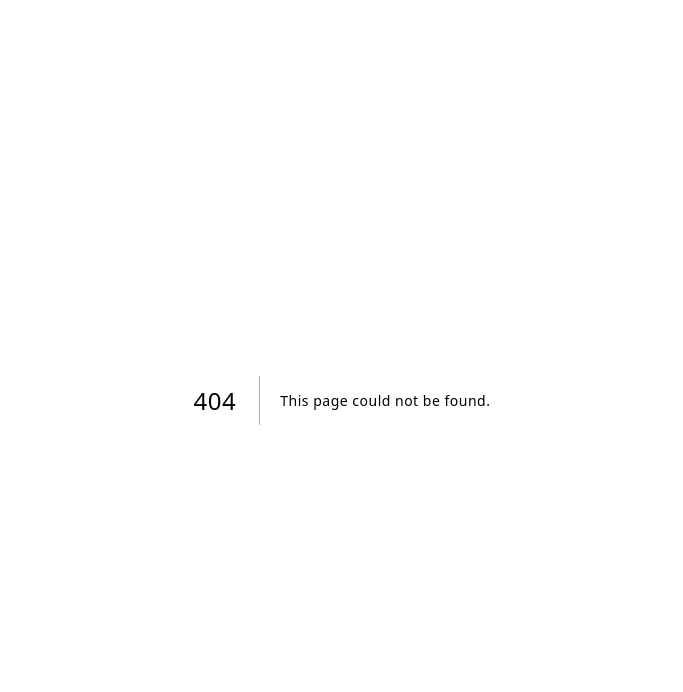
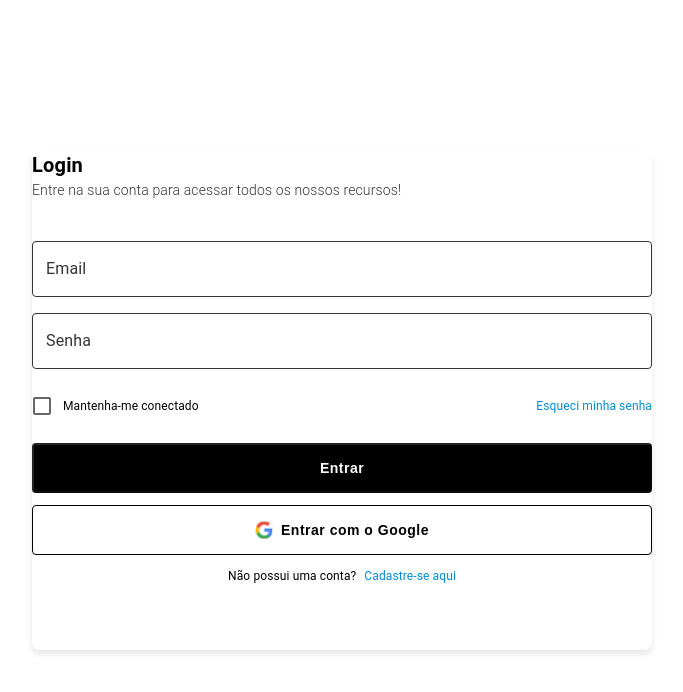
Before and after one commit to pedromendonca-dev/Projeto-Aplicado, a Next.js app in the folder frontend/: page /login in a window 1280 px wide. Before the commit this address had no page. Shown: the top 692 px of the page, without its empty margins (298-981 px from the left). Built offline with nearby package versions, Linux system fonts and the light colour scheme.

Commit message:
feat/login-screen

```diff
--- /dev/null
+++ b/frontend/src/app/login/page.tsx
@@ -0,0 +1,7 @@
+import { LoginForm } from "@/components/forms";
+
+const Login = () => {
+  return <LoginForm />;
+};
+
+export default Login;
--- a/frontend/src/components/forms/index.tsx
+++ b/frontend/src/components/forms/index.tsx
@@ -1,2 +1,3 @@
 export { default as RegisterForm } from "./register-form";
+export { default as LoginForm } from "./login-form";
 export { default as Form } from "./base-form";
--- /dev/null
+++ b/frontend/src/components/forms/login-form.tsx
@@ -0,0 +1,150 @@
+"use client";
+
+import Image from "next/image";
+import { useRouter } from "next/navigation";
+
+import { useForm } from "react-hook-form";
+import { zodResolver } from "@hookform/resolvers/zod";
+import { TextField, Typography, FormControlLabel, Checkbox } from "@mui/material";
+
+import Form from "./base-form";
+import { Row, Column, Button } from "@/components";
+
+import { LoginProps } from "@/lib/interface/login";
+
+import type { LoginForm } from "@/lib/schemas/login";
+import { loginFormSchema } from "@/lib/schemas/login";
+
+import { theme } from "@/lib/theme";
+
+import Google from "@/assets/images/google.svg";
+
+const LoginForm = () => {
+  const route = useRouter();
+
+  const {
+    handleSubmit,
+    register,
+    formState: { isValid },
+  } = useForm<LoginForm>({
+    mode: "all",
+    resolver: zodResolver(loginFormSchema),
+  });
+
+  const loginSubmit = (data: LoginProps) => {
+    console.log(data);
+  };
+
+  return (
+    <Row width="100%" height="100vh" alignItems="center" justifyContent="center">
+      <Column
+        width="620px"
+        height="500px"
+        backgroundColor={theme.colors.white}
+        boxShadow="0 4px 6px rgba(0, 0, 0, 0.1)"
+        borderRadius="8px"
+      >
+        <Column marginBottom="s7">
+          <Typography fontSize={20} fontWeight={600}>
+            Login
+          </Typography>
+          <Typography fontSize={14} sx={{ color: theme.colors.gray[300] }} fontWeight={300}>
+            Entre na sua conta para acessar todos os nossos recursos!
+          </Typography>
+        </Column>
+        <Form onSubmit={handleSubmit(loginSubmit)}>
+          <Column height="100%">
+            <TextField
+              label="Email"
+              type="email"
+              sx={{
+                mb: 2,
+                '& .MuiOutlinedInput-root': {
+                  '& fieldset': {
+                    borderColor: theme.colors.gray[300],
+                  },
+                  '&:hover fieldset': {
+                    borderColor: theme.colors.green[100],
+                  },
+                },
+                '& .MuiFormLabel-root': {
+                  color: theme.colors.gray[300],
+                },
+                '& .MuiFormLabel-root.Mui-focused': {
+                  color: theme.colors.green[100],
+                },
+                '& .MuiInputBase-input::placeholder': {
+                  color: theme.colors.gray[300],
+                },
+                '& .MuiOutlinedInput-root:hover .MuiInputBase-input::placeholder': {
+                  color: theme.colors.green[100],
+                },
+              }}
+              {...register("email")}
+            />
+            <TextField
+              label="Senha"
+              type="password"
+              sx={{
+                mb: 2,
+                '& .MuiOutlinedInput-root': {
+                  '& fieldset': {
+                    borderColor: theme.colors.gray[300],
+                  },
+                  '&:hover fieldset': {
+                    borderColor: theme.colors.green[100],
+                  },
+                },
+                '& .MuiFormLabel-root': {
+                  color: theme.colors.gray[300],
+                },
+                '& .MuiFormLabel-root.Mui-focused': {
+                  color: theme.colors.green[100],
+                },
+                '& .MuiInputBase-input::placeholder': {
+                  color: theme.colors.gray[300],
+                },
+                '& .MuiOutlinedInput-root:hover .MuiInputBase-input::placeholder': {
+                  color: theme.colors.green[100],
+                },
+              }}
+              {...register("password")}
+            />
+            <Row justifyContent="space-between" alignItems="center" mb="s4">
+              <FormControlLabel
+                control={<Checkbox />}
+                label={<Typography fontSize="12px">Mantenha-me conectado</Typography>}
+                sx={{ marginRight: 0 }}
+              />
+              <Typography
+                fontSize="12px"
+                sx={{ color: theme.colors.blue[100] }}
+                onClick={() => route.push("/forgot-password")}
+              >
+                Esqueci minha senha
+              </Typography>
+            </Row>
+            <Button mb="s3" disabled={!isValid}>
+              Entrar
+            </Button>
+            <Button type="button" variant="google">
+              <Image src={Google} alt="google-image" /> Entrar com o Google
+            </Button>
+            <Row m="0 auto" mt="s3">
+              <Typography fontSize="12px">Não possui uma conta?</Typography>
+              <Typography
+                fontSize="12px"
+                sx={{ ml: 1, color: theme.colors.blue[100] }}
+                onClick={() => route.push("/register")}
+              >
+                Cadastre-se aqui
+              </Typography>
+            </Row>
+          </Column>
+        </Form>
+      </Column>
+    </Row>
+  );
+};
+
+export default LoginForm;
--- /dev/null
+++ b/frontend/src/lib/interface/login.ts
@@ -0,0 +1,4 @@
+export interface LoginProps {
+  email: string;
+  password: string;
+}
--- /dev/null
+++ b/frontend/src/lib/schemas/login.ts
@@ -0,0 +1,9 @@
+import { z } from "zod";
+
+export const loginFormSchema = z.object({
+  email: z.string().min(1, { message: "Este campo precisa ser preenchido" })
+              .email({ message: "Formato de email inválido" }),
+  password: z.string().min(1, { message: "Este campo precisa ser preenchido" }),
+});
+
+export type LoginForm = z.infer<typeof loginFormSchema>;
```
Also changed, not shown: 2 other files (tests, documents, lock files or other folders).
